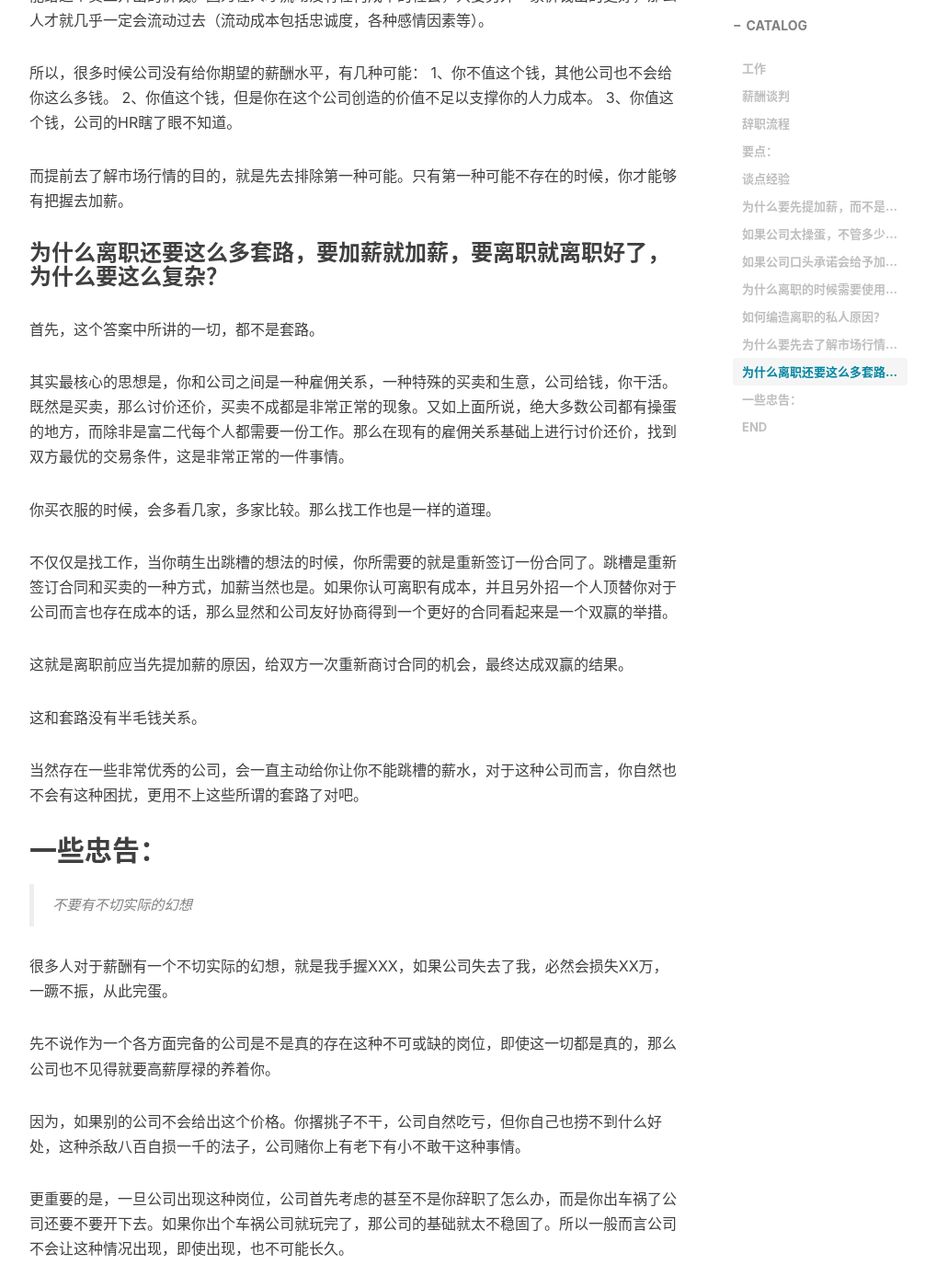
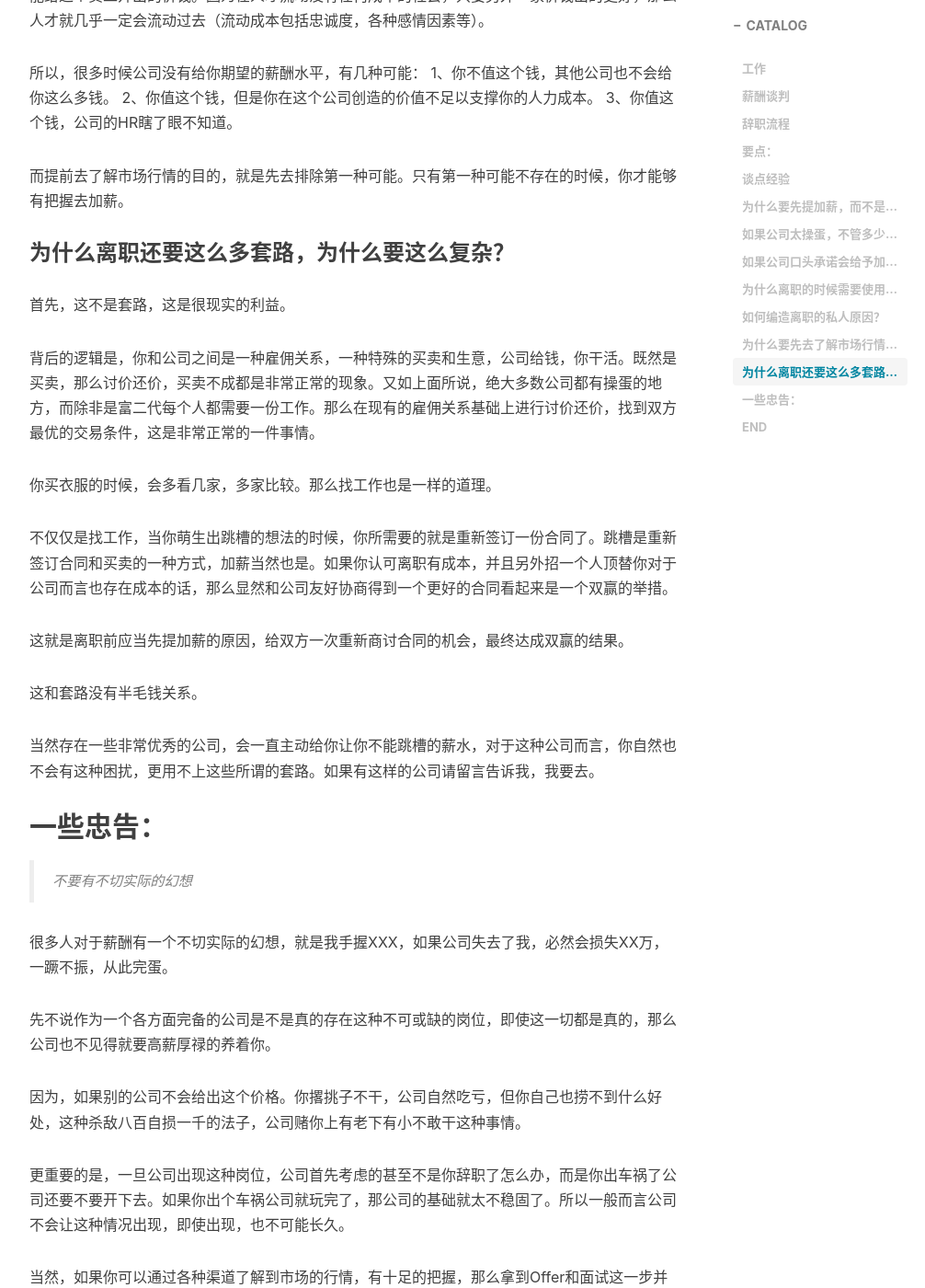
Before and after one commit to freerambo/freerambo.github.io, a Jekyll site: the page built from _posts/2017-08-09-how-could-we-ask-for-salary-raise.markdown, in a window 1280 px wide and 1400 px high, scrolled down 4660 px. Shown: the whole window at 92% size, without its empty margins (233-1239 px from the left). Built offline with Jekyll 4.4.1, drawn with Linux system fonts in a browser that asks for light colours; nearby versions of some CDN libraries; comment, search, counter and statistics services are not loaded.

Commit message:
update blog for interview

```diff
--- a/_posts/2017-08-09-how-could-we-ask-for-salary-raise.markdown
+++ b/_posts/2017-08-09-how-could-we-ask-for-salary-raise.markdown
@@ -160,11 +160,11 @@ c. 还没确定去向。
 而提前去了解市场行情的目的，就是先去排除第一种可能。只有第一种可能不存在的时候，你才能够有把握去加薪。
 
 
-### 为什么离职还要这么多套路，要加薪就加薪，要离职就离职好了，为什么要这么复杂？
+### 为什么离职还要这么多套路，为什么要这么复杂？
 
-首先，这个答案中所讲的一切，都不是套路。
+首先，这不是套路，这是很现实的利益。
 
-其实最核心的思想是，你和公司之间是一种雇佣关系，一种特殊的买卖和生意，公司给钱，你干活。既然是买卖，那么讨价还价，买卖不成都是非常正常的现象。又如上面所说，绝大多数公司都有操蛋的地方，而除非是富二代每个人都需要一份工作。那么在现有的雇佣关系基础上进行讨价还价，找到双方最优的交易条件，这是非常正常的一件事情。
+背后的逻辑是，你和公司之间是一种雇佣关系，一种特殊的买卖和生意，公司给钱，你干活。既然是买卖，那么讨价还价，买卖不成都是非常正常的现象。又如上面所说，绝大多数公司都有操蛋的地方，而除非是富二代每个人都需要一份工作。那么在现有的雇佣关系基础上进行讨价还价，找到双方最优的交易条件，这是非常正常的一件事情。
 
 你买衣服的时候，会多看几家，多家比较。那么找工作也是一样的道理。
 
@@ -174,7 +174,7 @@ c. 还没确定去向。
 
 这和套路没有半毛钱关系。
 
-当然存在一些非常优秀的公司，会一直主动给你让你不能跳槽的薪水，对于这种公司而言，你自然也不会有这种困扰，更用不上这些所谓的套路了对吧。
+当然存在一些非常优秀的公司，会一直主动给你让你不能跳槽的薪水，对于这种公司而言，你自然也不会有这种困扰，更用不上这些所谓的套路。如果有这样的公司请留言告诉我，我要去。
 
 
 ## 一些忠告：
```
